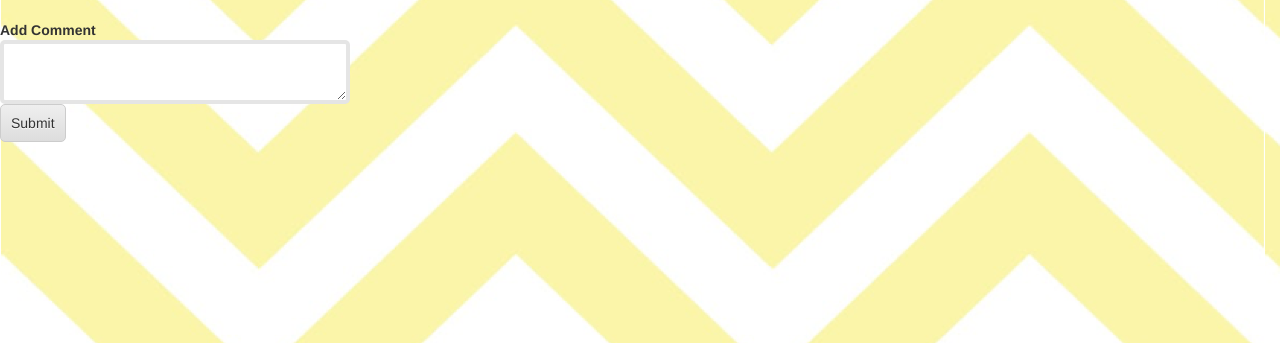
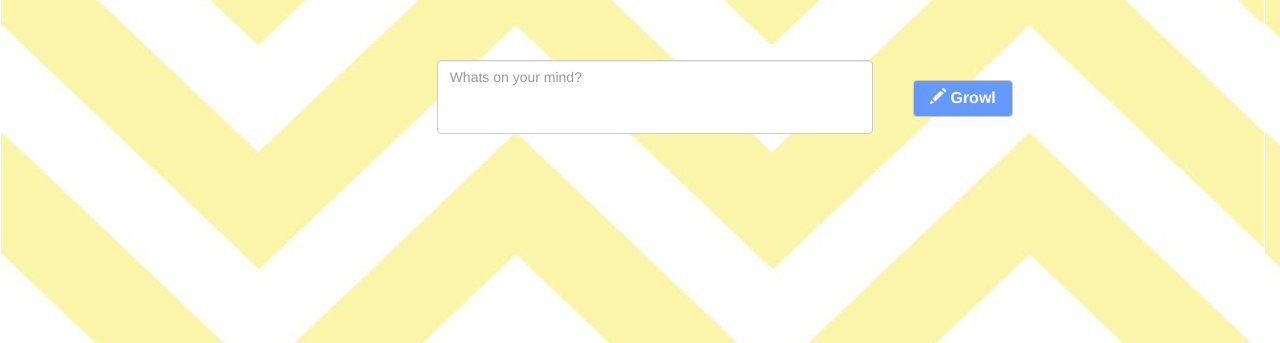
Before and after one commit to thisbechristian/pittyak, a Django app: template templates/index.html in a window 1280 px wide. Shown: the part 77-420 px from the top of the page. Run offline with Django 3.2, Linux system fonts and the light colour scheme; the template is opened without the code that fills it, so the values that code supplies are empty; some libraries are stand-ins or nearby versions.

Commit message:
Re-Adding some of the code to the repo

```diff
--- a/static/script0001.js
+++ b/static/script0001.js
@@ -1,3 +1,3 @@
 $(window).load(function() {
-	$("#Loading").fadeOut("slow");
+	$("#Loading").delay(1000).fadeOut("slow");
 });
--- a/static/style.css
+++ b/static/style.css
@@ -171,6 +171,27 @@
   		display:block !important;
 	}
 }
+
+#PostTextArea{
+	width: 100%;
+    height: 100%;
+    position: absolute;
+    resize: none;
+}
+
+#GrowlButton{
+    position: absolute;
+    width: 100px;
+    top: 25%;
+	left: 50%;
+	background-color:#6699ff;
+	color:white;
+	font-family: "Helvetica Neue";
+	text-align: center;
+	font-size:16px;
+
+}
+
 #comment_form input, #comment_form textarea {
 	border: 4px solid rgba(0,0,0,0.1);
 	padding: 8px 10px;
--- a/templates/_base.html
+++ b/templates/_base.html
@@ -66,14 +66,6 @@
 		</div>
 	</div>
 
-	<b>Add Comment</b><br>
-	<form id='comment_form' method="post" action="/comment">
-		<input type="hidden" name="image-id" value="{{image.key.urlsafe}}">
-		<textarea name="comment"></textarea><br>
-		<input type="submit">
-	</form>
-
-
 	<div id="ContactModal" class="modal fade" role="dialog">
 		<div class="modal-dialog modal-md">
 
@@ -117,7 +109,8 @@
 	<div id="Loading"><img id="OnTheProwl" src="/pictures/prowler_head.png"> </img></div>
 
 	<br><br>
-	<!-- {% block bodycontent %}{% endblock %} /-->
+
+	{% block bodycontent %}{% endblock %}
 
 	</body>
 
--- a/templates/index.html
+++ b/templates/index.html
@@ -1,5 +1,32 @@
 {% extends "_base.html" %}
 {% block bodycontent %}
+
+
+<div class="row">
+  <div class="col-xs-4 col-xs-offset-4">
+
+  	<form class="form-inline" role="form">
+	  <div class="form-group">
+		<textarea id="PostTextArea" class="form-control" rows="1" name="post" placeholder="Whats on your mind?"></textarea>
+		<br><br><br>
+	  </div>
+  </div>
+	    <div class="col-xs-1">
+	  		<button type="submit" id="GrowlButton" class="btn btn-default">
+	  			 <span class="glyphicon glyphicon-pencil"></span>
+	  			<strong>Growl</strong>
+	  		</button>
+	  		<br><br><br><br>
+	  	</div>
+	</form>
+
+
+  </div>
+</div>
+
+{% endblock %}
+
+<!--
 
 {% for image in images %}
 <a href="/image?id={{image.key.urlsafe}}"> <img src="\static\pictures\prowler_head.png" height="30" width="30"></a> {{image.count}} {% if image.count == 1 %}Point{% else %}Points{% endif %}   ||   {{image.comment_count}} {% if image.comment_count == 1 %}Comment{% else %}Comments{% endif %}
@@ -18,4 +45,4 @@
 There are no images.
 {% endfor %}
 
-{% endblock %}
+ -->
```
Also changed, not shown: main.py (+1 -12 lines), 1 other file.
